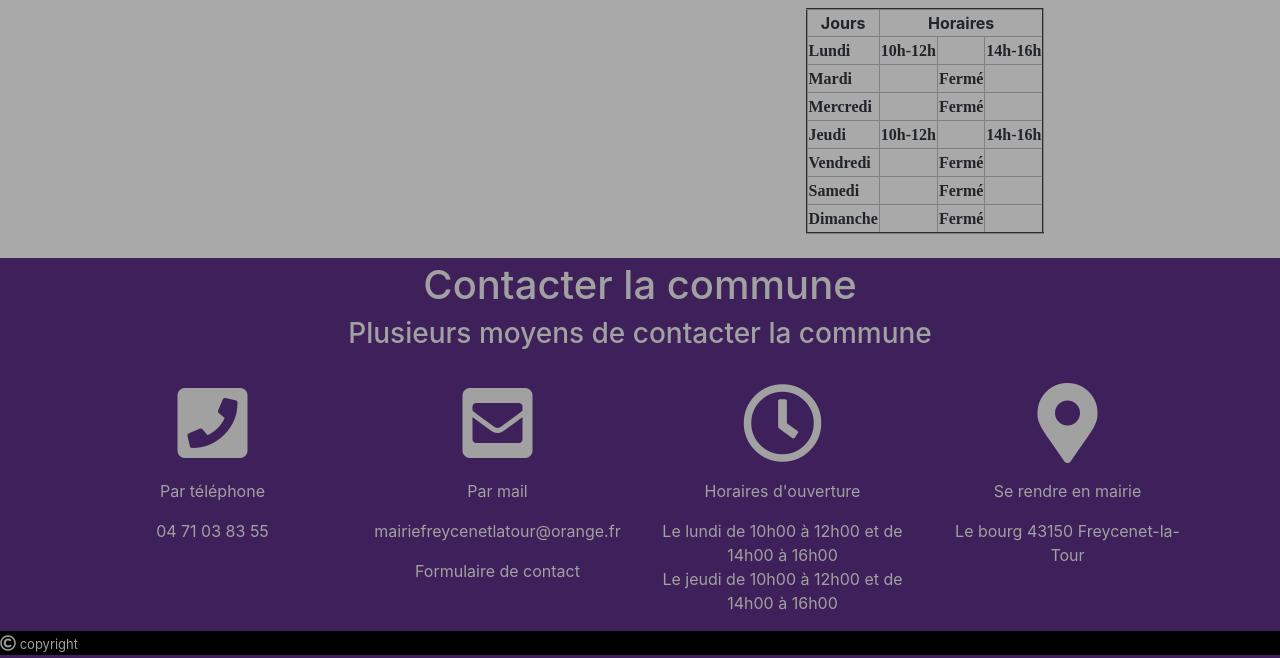
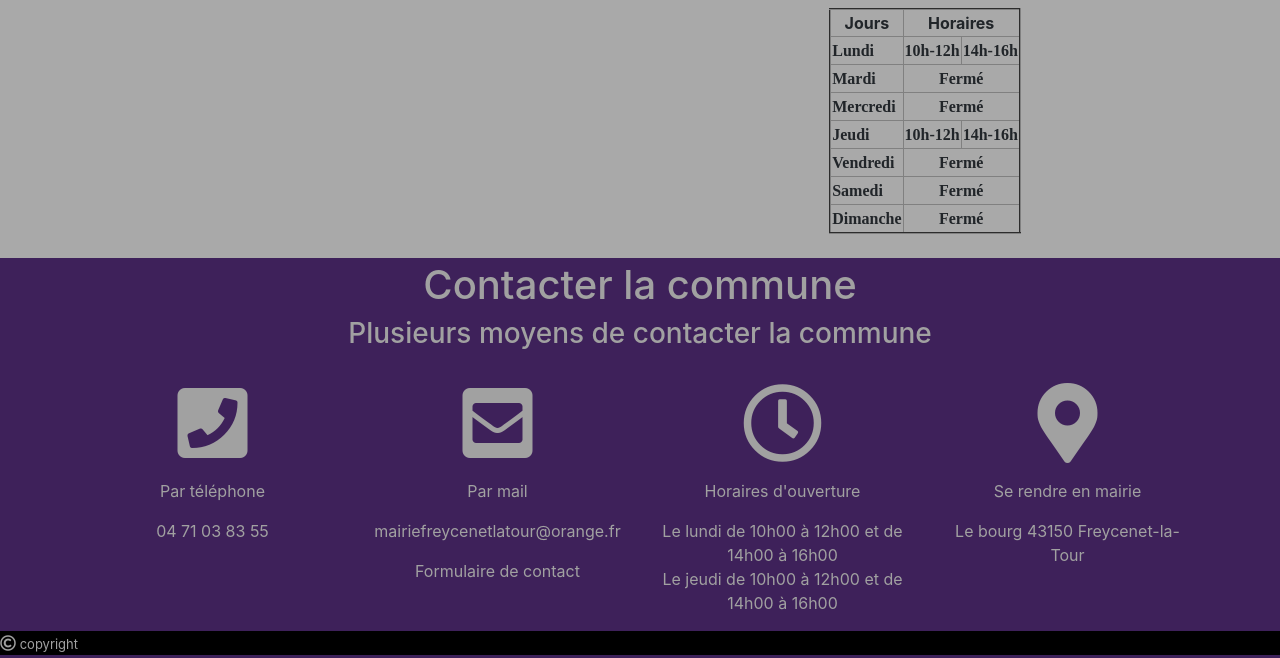
Before and after one commit to ByWind80800/Stage_Zark_Bywind_public, a PHP site: template Vue/includes/Commune/Mairie.php in a window 1280 px wide. Shown: the part 165-823 px from the top of the page. Run offline with PHP 8.4, Linux system fonts and the light colour scheme; the template is opened without the code that fills it, so the values that code supplies are empty; some libraries are stand-ins or nearby versions.

Commit message:
Update Mairie.php

```diff
--- a/Vue/includes/Commune/Mairie.php
+++ b/Vue/includes/Commune/Mairie.php
@@ -8,55 +8,43 @@
 				<table border="2">
 					<tr>
 						<th colspan="1">Jours</th>
-						<th colspan="3">Horaires</th>
+						<th colspan="2">Horaires</th>
 					</tr>
 					<tr>
 						<td><font face="papyrus"><b>Lundi</b></font></td>
-						<td><font face="papyrus"><b>10h-12h</b></font></td>
-						<td><font face="papyrus"><b></b></font></td>
-						<td><font face="papyrus"><b>14h-16h</b></font></td>
+						<th><font face="papyrus">10h-12h</font></th>
+						<th><font face="papyrus">14h-16h</font></th>
 					</tr>
 
 					<tr>
 						<td><font face="papyrus"><b>Mardi</b></font></td>
-						<td></td>
-						<td><font face="papyrus"><b>Fermé</b></font></td>
-						<td></td>
+						<th colspan="2"><font face="papyrus">Fermé</font></th>
 					</tr>
 
 					<tr>
 						<td><font face="papyrus"><b>Mercredi</b></font></td>
-						<td></td>
-						<td><font face="papyrus"><b>Fermé</b></font></td>
-						<td></td>
+						<th colspan="2"><font face="papyrus">Fermé</font></th>
 					</tr>
 
 					<tr>
 						<td><font face="papyrus"><b>Jeudi</b></font></td>
-						<td><font face="papyrus"><b>10h-12h</b></font></td>
-						<td><font face="papyrus"><b></b></font></td>
-						<td><font face="papyrus"><b>14h-16h</b></font></td>
+						<th><font face="papyrus">10h-12h</font></th>
+						<th><font face="papyrus">14h-16h</font></th>
 					</tr>
 
 					<tr>
 						<td><font face="papyrus"><b>Vendredi</b></font></td>
-						<td></td>
-						<td><font face="papyrus"><b>Fermé</b></font></td>
-						<td></td>
+						<th colspan="2"><font face="papyrus">Fermé</font></th>
 					</tr>
 
 					<tr>
 						<td><font face="papyrus"><b>Samedi</b></font></td>
-						<td></td>
-						<td><font face="papyrus"><b>Fermé</b></font></td>
-						<td></td>
+						<th colspan="2"><font face="papyrus">Fermé</font></th>
 					</tr>
 
 					<tr>
-						<td><font face="papyrus"><b>Dimanche</b></font></td>
-						<td></td>
-						<td><font face="papyrus"><b>Fermé</b></font></td>
-						<td></td>
+						<th><font face="papyrus">Dimanche</font></th>
+						<th colspan="2"><font face="papyrus">Fermé</font></th>
 					</tr>
 				</table>
 				<br />
```
